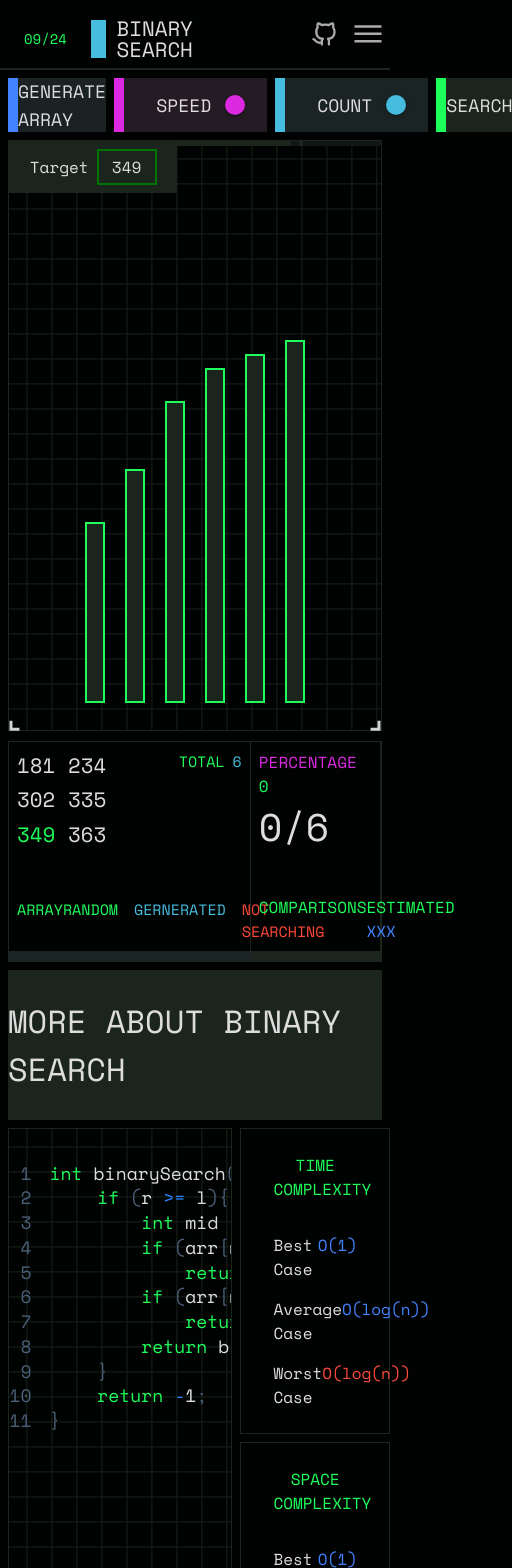
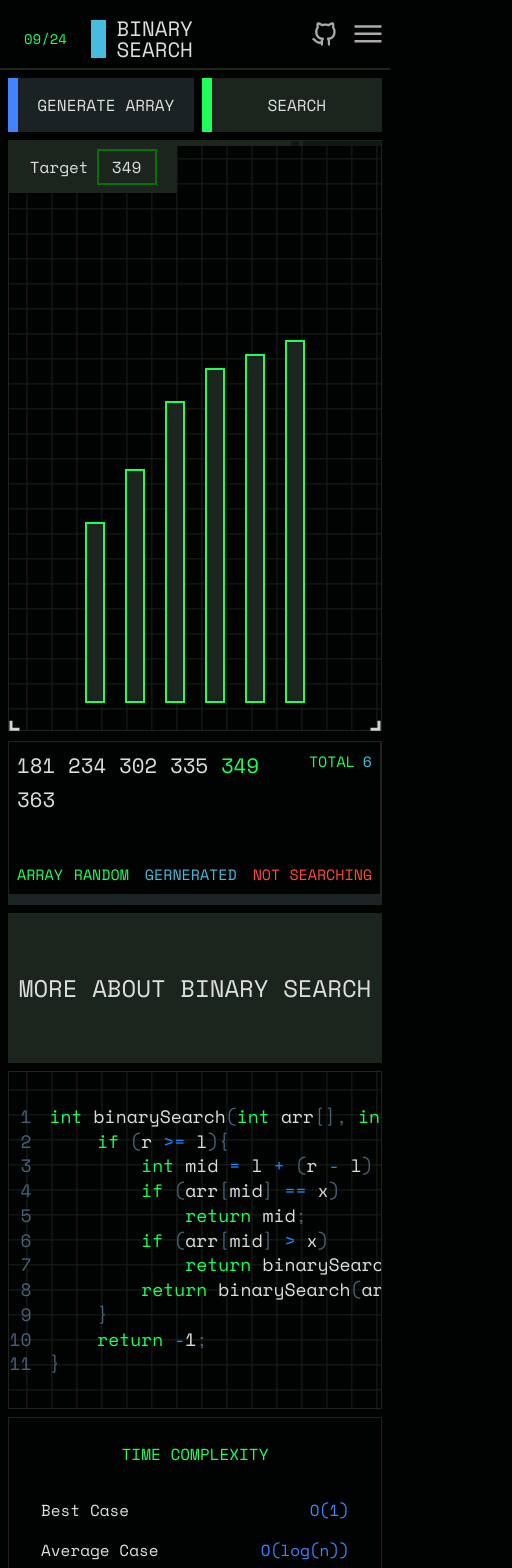
Before and after one commit to rahul-biswakarma/algospace, a Next.js app: page /searching/binary-search in a window 390 px wide. Shown: the top 1568 px of the page, 512 px wide, since content can reach past the window. Built offline with nearby package versions, Linux system fonts and the light colour scheme.

Commit message:
Made Searaching components mobile responsibe

```diff
--- a/components/AlgoPage/Searching/AlgoData/index.jsx
+++ b/components/AlgoPage/Searching/AlgoData/index.jsx
@@ -13,13 +13,13 @@ export default function AlgoData() {
     if (currAlgoData) {
       return (
         <div>
-          <div className="w-full h-[150px] bg-green-bg mt-gap font-space text-[2rem] text-text-1 flex items-center uppercase justify-center">
+          <div className="w-full h-[150px] bg-green-bg mt-gap font-space text-[1.5rem] lg:text-[2rem] text-text-1 flex items-center uppercase justify-center text-center">
             More About {algoName}
           </div>
-          <div className="grid grid-cols-algoDataLayout gap-gap my-gap">
+          <div className="flex flex-col lg:grid lg:grid-cols-algoDataLayout gap-gap my-gap">
             <div
               id="algo-code-container"
-              className="w-full h-full font-space border-[1px] border-border-1 bg-graphPattern"
+              className="w-full h-full font-space border-[1px] border-border-1 bg-graphPattern text-[14px]"
             >
               <SyntaxHighlighter
                 language="cpp"
--- a/components/AlgoPage/Searching/Controllers/CountController.jsx
+++ b/components/AlgoPage/Searching/Controllers/CountController.jsx
@@ -30,7 +30,7 @@ export default function CountController() {
   };
 
   return (
-    <div className="w-full h-full px-[2rem] bg-cyan-bg flex gap-[1.5rem] justify-center items-center text-text-1 font-space uppercase border-l-[10px] border-cyan text-lg hover:cursor-pointer select-none">
+    <div className="hidden w-[100%] h-full px-[2rem] bg-cyan-bg lg:flex gap-[1.5rem] justify-center items-center text-text-1 font-space uppercase border-l-[10px] border-cyan text-lg hover:cursor-pointer select-none">
       Count
       <ThemeProvider theme={CountTheme}>
         <Slider
--- a/components/AlgoPage/Searching/Controllers/GenerateButton.jsx
+++ b/components/AlgoPage/Searching/Controllers/GenerateButton.jsx
@@ -6,7 +6,7 @@ export default function GenerateButton() {
       onClick={() => {
         generateNewArray();
       }}
-      className="relative w-full h-full max-w-[250px] bg-blue-bg flex justify-center items-center text-text-1 font-space uppercase select-none border-l-[10px] border-blue text-lg hover:cursor-pointer hover:bg-blue hover:text-bg-1"
+      className="relative w-full h-full lg:max-w-[250px] bg-blue-bg flex justify-center items-center text-text-1 font-space uppercase select-none border-l-[10px] border-blue text-[1rem] md:text-lg hover:cursor-pointer hover:bg-blue hover:text-bg-1 leading-[105%]"
     >
       Generate Array
     </div>
--- a/components/AlgoPage/Searching/Controllers/SpeedController.jsx
+++ b/components/AlgoPage/Searching/Controllers/SpeedController.jsx
@@ -28,7 +28,7 @@ export default function SpeedController() {
   };
 
   return (
-    <div className="w-full h-full px-[2rem] bg-purple-bg flex gap-[1.5rem] justify-center items-center text-text-1 font-space uppercase border-l-[10px] border-purple text-lg hover:cursor-pointer select-none">
+    <div className="hidden w-[100%] h-full px-[2rem] bg-purple-bg lg:flex gap-[1.5rem] justify-center items-center text-text-1 font-space uppercase border-l-[10px] border-purple text-lg hover:cursor-pointer select-none">
       Speed
       <ThemeProvider theme={SpeedTheme}>
         <Slider
--- a/components/AlgoPage/Searching/Controllers/StartButton.jsx
+++ b/components/AlgoPage/Searching/Controllers/StartButton.jsx
@@ -30,7 +30,7 @@ export default function StartButton() {
     <div className="w-full h-full max-w-[250px]">
       {useSelector((state) => state.searching.isSearching) === false ? (
         <div
-          className="w-full h-full max-w-[250px] bg-green-bg flex justify-center items-center text-text-1 font-space uppercase border-l-[10px] border-green text-lg hover:cursor-pointer hover:bg-green hover:text-bg-1 select-none"
+          className="w-full h-full bg-green-bg flex justify-center items-center text-text-1 font-space uppercase border-l-[10px] border-green text-[1rem] md:text-lg hover:cursor-pointer hover:bg-green hover:text-bg-1 select-none leading-[105%]"
           onClick={() => {
             startAlgo(algoId);
           }}
@@ -39,7 +39,7 @@ export default function StartButton() {
         </div>
       ) : (
         <div
-          className="w-full h-full max-w-[250px] bg-red-bg flex justify-center items-center text-text-1 font-space uppercase border-l-[10px] border-red text-lg hover:cursor-pointer hover:bg-red hover:text-bg-1 select-none"
+          className="w-full h-full bg-red-bg flex justify-center items-center text-text-1 font-space uppercase border-l-[10px] border-red text-lg hover:cursor-pointer hover:bg-red hover:text-bg-1 select-none"
           onClick={() => {
             dispatch(setIsSearching(false));
             dispatch(setStatus("not searching"));
--- a/components/AlgoPage/Searching/Stats/ArrayData.jsx
+++ b/components/AlgoPage/Searching/Stats/ArrayData.jsx
@@ -9,7 +9,7 @@ export default function ArrayData() {
   let leftRange = useSelector((state) => state.searching.rangeLeft);
   let rightRange = useSelector((state) => state.searching.rangeRight);
   return (
-    <div className="flex flex-col font-space p-gap border-r-[1px] border-r-border-1 justify-between  border-b-[10px] border-b-cyan-bg">
+    <div className="flex flex-col font-space p-gap border-r-[1px] border-r-border-1 justify-between border-b-[10px] border-b-cyan-bg">
       <div className="flex justify-between gap-[2rem] text-[15px]">
         <div
           className="flex gap-[0.2rem] text-text-1 flex-wrap text-[1.3rem]"
--- a/components/AlgoPage/Searching/Stats/ComparisonData.jsx
+++ b/components/AlgoPage/Searching/Stats/ComparisonData.jsx
@@ -4,7 +4,7 @@ export default function ComparisonData() {
   let ac = useSelector((state) => state.searching.arrayCount);
   let comps = useSelector((state) => state.searching.comparisons);
   return (
-    <div className="flex flex-col h-full font-space p-gap uppercase justify-between  border-b-[10px] border-b-green-bg border-r-[1px] border-r-border-1 ">
+    <div className="hidden lg:flex flex-col h-full font-space p-gap uppercase justify-between  border-b-[10px] border-b-green-bg border-r-[1px] border-r-border-1 ">
       <div className="flex flex-col ">
         <div className="text-purple">
           Percentage{" "}
--- a/components/AlgoPage/Searching/Stats/index.jsx
+++ b/components/AlgoPage/Searching/Stats/index.jsx
@@ -3,7 +3,7 @@ import ComparisonData from "./ComparisonData";
 
 export default function StatsContainer() {
   return (
-    <div className="relative grid grid-cols-twoStatsLayout border-[1px] border-border-1 mt-gap select-none">
+    <div className="relative flex flex-row flex-wrap lg:grid lg:grid-cols-twoStatsLayout border-[1px] border-border-1 mt-gap select-none">
       <ArrayData />
       <ComparisonData />
     </div>
--- a/components/AlgoPage/Sorting/Controllers/index.jsx
+++ b/components/AlgoPage/Sorting/Controllers/index.jsx
@@ -5,7 +5,7 @@ import CountController from "./CountController";
 
 export default function SortingControllers() {
   return (
-    <div className="flex flex-row gap-gap py-gap w-full select-none h-[70px]">
+    <div className="relative flex flex-row flex-wrap lg:grid lg:grid-cols-threeStatsLayout border-[1px] border-border-1 mt-gap select-none">
       <GenerateButton />
       <SpeedController />
       <CountController />
--- a/components/AlgoPage/Sorting/Stats/ArrayData.jsx
+++ b/components/AlgoPage/Sorting/Stats/ArrayData.jsx
@@ -13,8 +13,8 @@ export default function ArrayData() {
   let mergeArr2 = useSelector((state) => state.sorting.mergeArr2);
 
   return (
-    <div className="flex flex-col font-space p-gap border-r-[1px] border-r-border-1 justify-between  border-b-[10px] border-b-cyan-bg">
-      <div className="flex justify-between gap-[2rem] text-[15px]">
+    <div className="flex flex-col font-space p-gap border-r-[1px] border-r-border-1 justify-between border-b-[10px] border-b-cyan-bg">
+      <div className="flex gap-[0.2rem] text-text-1 flex-wrap text-[1.3rem]">
         <div
           className="flex gap-[0.2rem] text-text-1 flex-wrap text-[1.3rem]"
           id="sorting-array-data"
```
